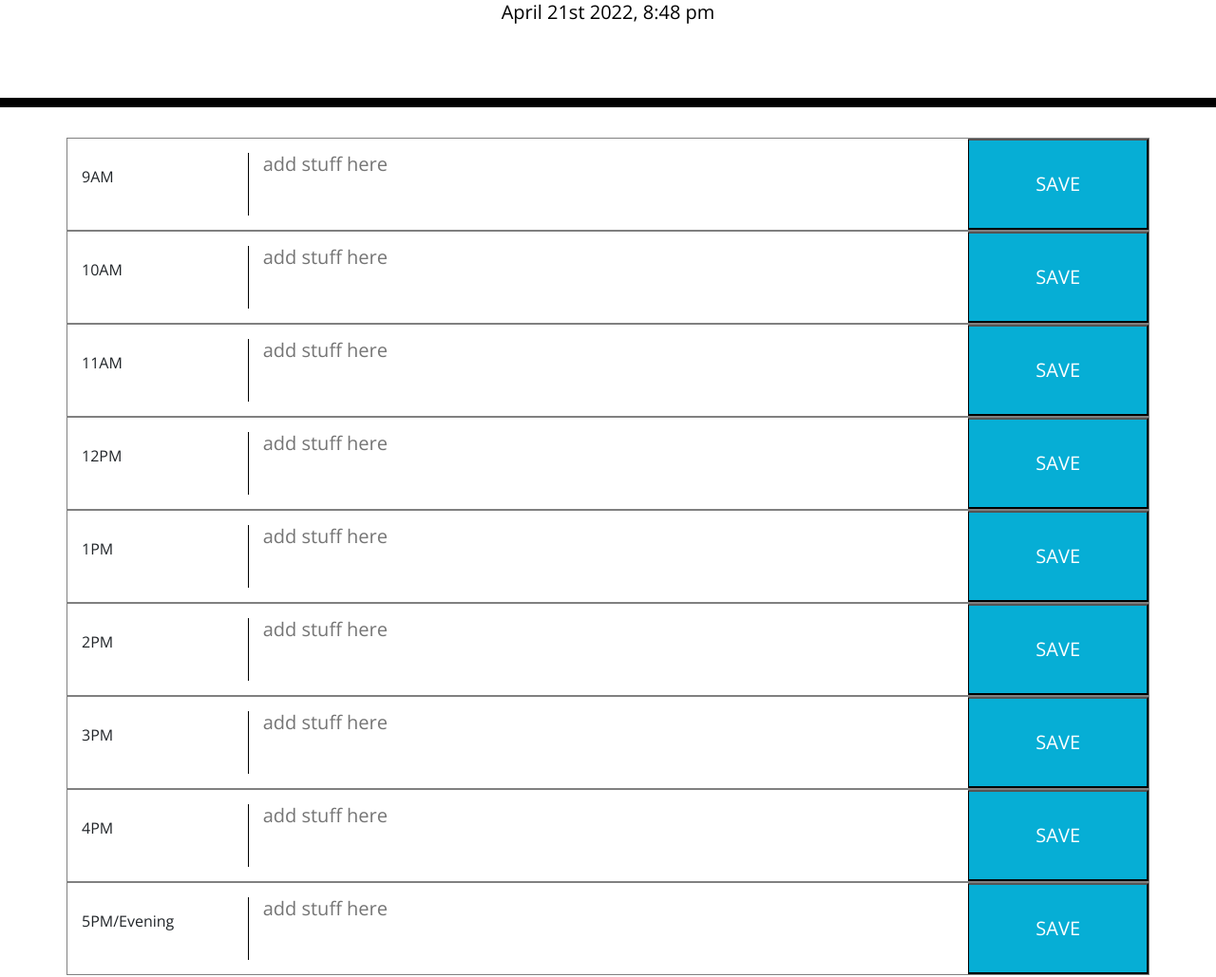
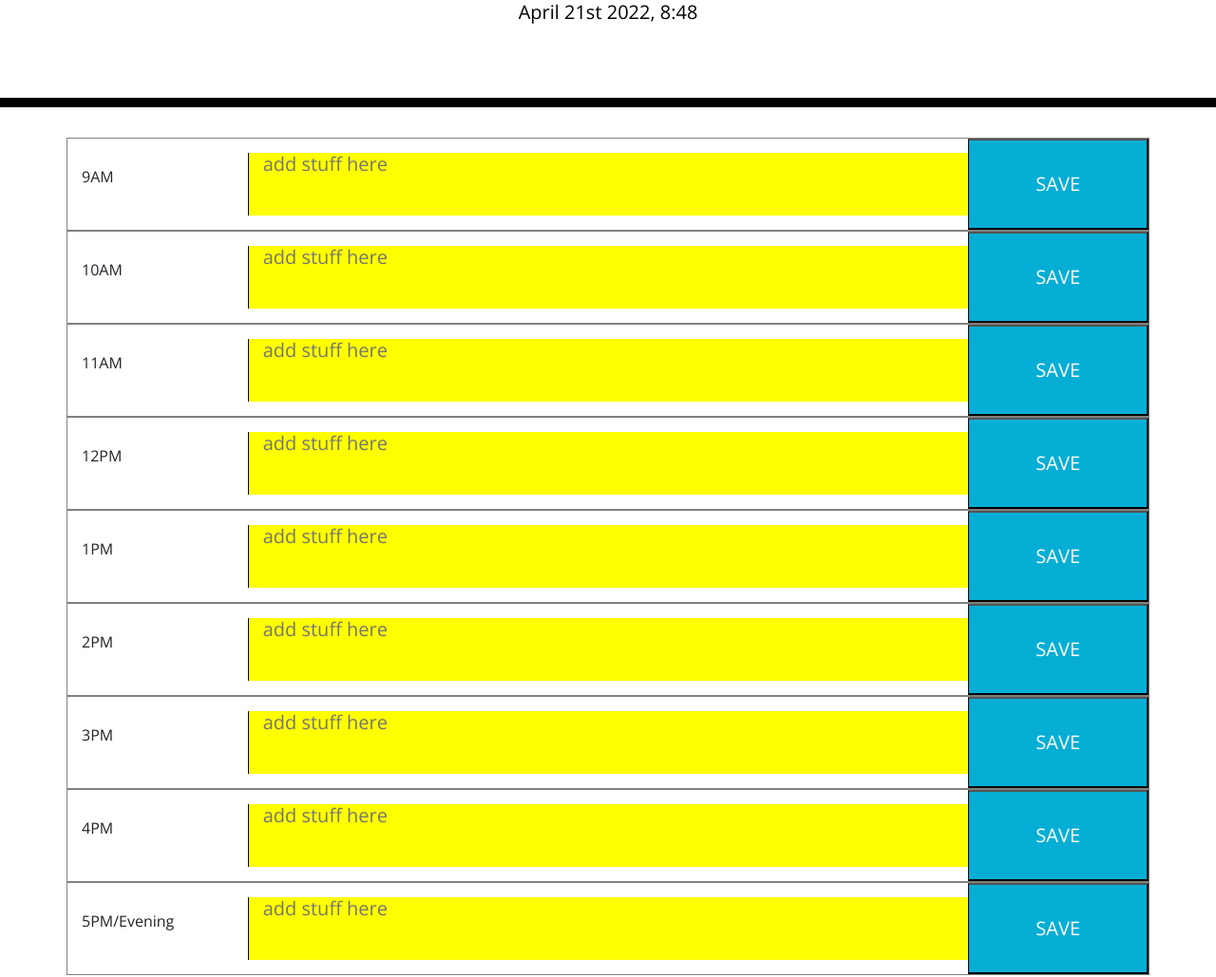
Before and after one commit to cesarsiguencia/show-me-my-schedule, a plain HTML site: page index.html in a window 1280 px wide. Shown: the part 191-1220 px from the top of the page at 95% size. Drawn offline with nearby package versions, Linux system fonts and the light colour scheme.

Commit message:
adding color coded blocks depending on past or future

```diff
--- a/Develop/sample.js
+++ b/Develop/sample.js
@@ -1,17 +1,42 @@
-// add id's as time 1,2,3,4,5 to divs under the calendar
-
 var assignments = []
 var scheduleArea = document.querySelector(".container")
 var timeElement = document.querySelector("#currentDay")
 
-
 var showTime = function(){
-    var time = moment().format('MMMM Do YYYY, h:mm a')
+    var time = moment().format('MMMM Do YYYY, h:mm')
     timeElement.innerHTML = "<p>" + time + "</p>";
 }
 showTime()
 setInterval(showTime ,10000)
 
+var addCSS = function(block, blockTime){
+
+    if (moment().isAfter(blockTime)){
+        $(block).addClass("warning")
+
+    } else if (moment().isBefore(blockTime)){
+        $(block).addClass("future")
+    }
+    else {
+        console.log("NOOOOOO", blockTime)
+    }
+}
+
+var grabTimefromBlock = function(){
+
+    var blockCounter = 1
+
+    for (var i = 1; i < 10; i++){
+        var block =""
+        var block = document.querySelector(".col-8[block-hour='hour-" + blockCounter+ "']")
+        var add8Hours = blockCounter + 8
+        var blockTime = moment(add8Hours+":00", "h:mm")
+        blockCounter++
+        addCSS(block, blockTime)
+    }
+ }
+
+grabTimefromBlock()
 
 var loadTasks = function(){
     var saved = JSON.parse(localStorage.getItem("tasks"))
@@ -25,14 +50,7 @@ var loadTasks = function(){
         var pickedBoxId = task.id
         var pickedBoxArea = document.querySelector(".row[data-target='" + pickedBoxId+ "']")
         var taskText = pickedBoxArea.querySelector("textarea")
-
         taskText.innerHTML = task.textBox
-
-        var time = moment(task.block, "L").set("hour", 17);
-        // console.log(time)
-        // if(moment(time).isAfter(moment().format('MMMM Do YYYY, 09:00 a'))){
-        //     AM9.addClass(".past")
-        // }
     })
 }
 loadTasks()
@@ -45,27 +63,15 @@ var saveTasks = function(event){
     }
 
     var pickedBoxArea = document.querySelector(".row[data-target='" +pickedBtnId+ "']")
-
     var pickedBoxAreaId = pickedBoxArea.getAttribute("data-target")
     var taskText = pickedBoxArea.querySelector("textarea").value
-    var time = moment().format('MMMM Do YYYY, h:mm a')
 
     var task = {
             id: pickedBoxAreaId,
             textBox: taskText,
-            block: time,
     }
-
     assignments.push(task)
     localStorage.setItem("tasks", JSON.stringify(assignments))
 }
 
 scheduleArea.addEventListener("click", saveTasks);
-
-
-// var refreshTasks = function(){
-
-//     if(moment().isAfter(time)){
-//         timeBlocks.addClass('row')
-//     }
-// }
--- a/Develop/style.css
+++ b/Develop/style.css
@@ -73,4 +73,13 @@ textarea{
 .saveBtn i:hover {
   font-size: 20px;
   transition: all .3s ease-in-out;
+
 }
+
+.warning {
+  background-color: yellow;
+}
+
+.future {
+  background-color: green;
+}
--- a/index.html
+++ b/index.html
@@ -36,7 +36,7 @@
           <div class="col-2">
             <p>9AM</p>
           </div>
-          <textarea class="col-8" id="one" placeholder="add stuff here"></textarea>
+          <textarea class="col-8" block-hour="hour-1" placeholder="add stuff here"></textarea>
           <button class="saveBtn col-2" id="btn-one" data-target="0">SAVE</button>
 
         </div>
@@ -45,7 +45,7 @@
           <div class="col-2">
             <p>10AM</p>
           </div>
-          <textarea class="col-8" placeholder="add stuff here"></textarea>
+          <textarea class="col-8" block-hour="hour-2" placeholder="add stuff here"></textarea>
           <button class="saveBtn col-2" data-target="1">SAVE</button>
         </div>
 
@@ -53,7 +53,8 @@
           <div class="col-2">
             <p>11AM</p>
           </div>
-          <textarea class="col-8" placeholder="add stuff here"></textarea>
+
+          <textarea class="col-8" block-hour="hour-3" placeholder="add stuff here"></textarea>
           <button class="saveBtn col-2" data-target="2">SAVE</button>
         </div>
 
@@ -61,7 +62,7 @@
           <div class="col-2">
             <p>12PM</p>
           </div>
-          <textarea class="col-8" placeholder="add stuff here"></textarea>
+          <textarea class="col-8" block-hour="hour-4" placeholder="add stuff here"></textarea>
           <button class="saveBtn col-2" data-target="3">SAVE</button>
         </div>
 
@@ -69,7 +70,7 @@
           <div class="col-2">
             <p>1PM</p>
           </div>
-          <textarea class="col-8" placeholder="add stuff here"></textarea>
+          <textarea class="col-8" block-hour="hour-5" placeholder="add stuff here"></textarea>
           <button class="saveBtn col-2" data-target="4">SAVE</button>
         </div>
 
@@ -77,7 +78,7 @@
           <div class="col-2">
             <p>2PM</p>
           </div>
-          <textarea class="col-8" placeholder="add stuff here"></textarea>
+          <textarea class="col-8" block-hour="hour-6" placeholder="add stuff here"></textarea>
           <button class="saveBtn col-2" data-target="5">SAVE</button>
         </div>
 
@@ -85,7 +86,7 @@
           <div class="col-2">
             <p>3PM</p>
           </div>
-          <textarea class="col-8" placeholder="add stuff here"></textarea>
+          <textarea class="col-8" block-hour="hour-7" placeholder="add stuff here"></textarea>
           <button class="saveBtn col-2" data-target="6">SAVE</button>
         </div>
 
@@ -93,7 +94,7 @@
           <div class="col-2">
             <p>4PM</p>
           </div>
-          <textarea class="col-8" placeholder="add stuff here"></textarea>
+          <textarea class="col-8" block-hour="hour-8" placeholder="add stuff here"></textarea>
           <button class="saveBtn col-2" data-target="7">SAVE</button>
         </div>
 
@@ -101,11 +102,9 @@
           <div class="col-2">
             <p>5PM/Evening</p>
           </div>
-          <textarea class="col-8" placeholder="add stuff here"></textarea>
+          <textarea class="col-8" block-hour="hour-9" placeholder="add stuff here"></textarea>
           <button class="saveBtn col-2" data-target="8">SAVE</button>
         </div>
-      </div>
-
 
     </div>
 
```
